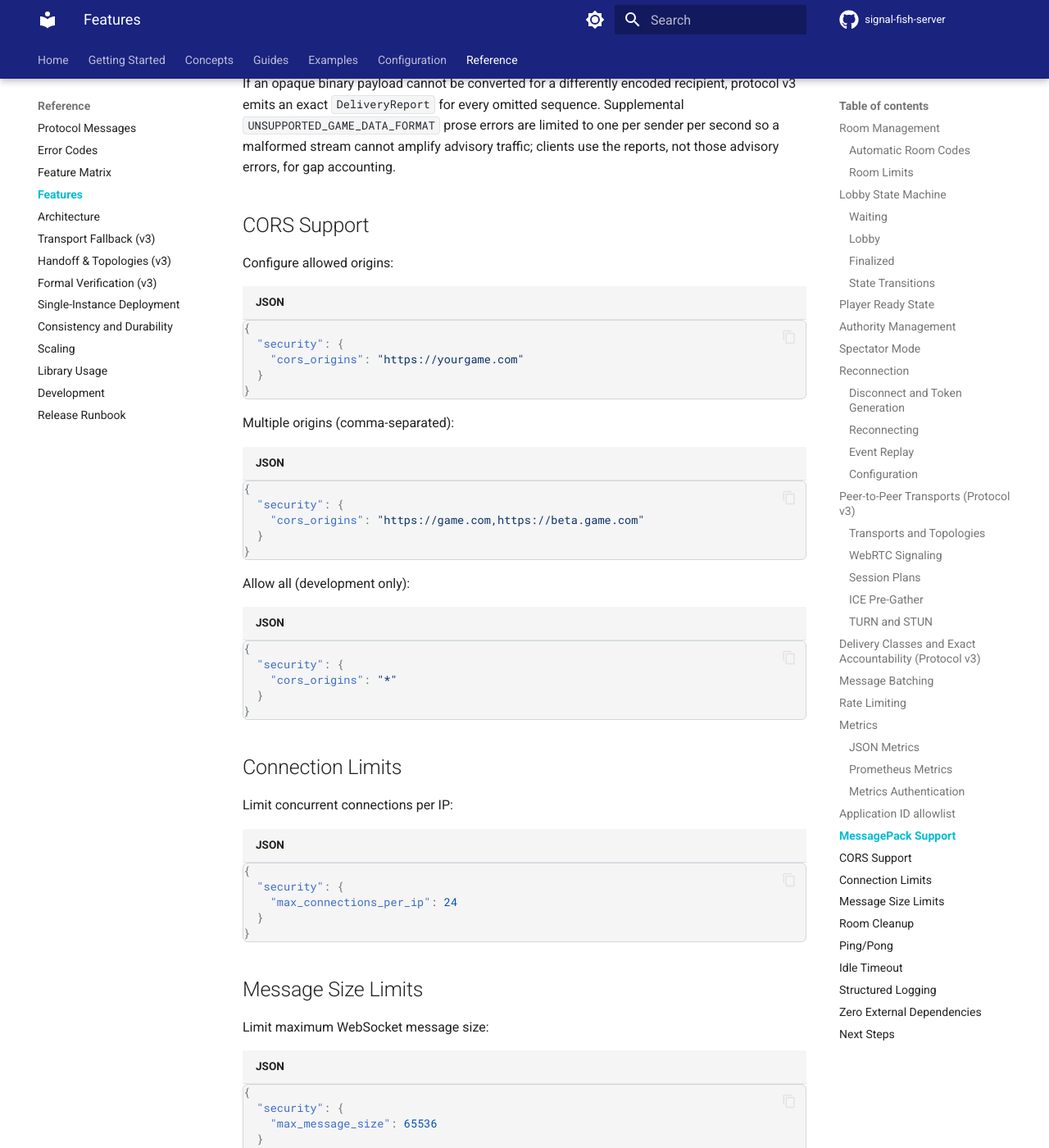
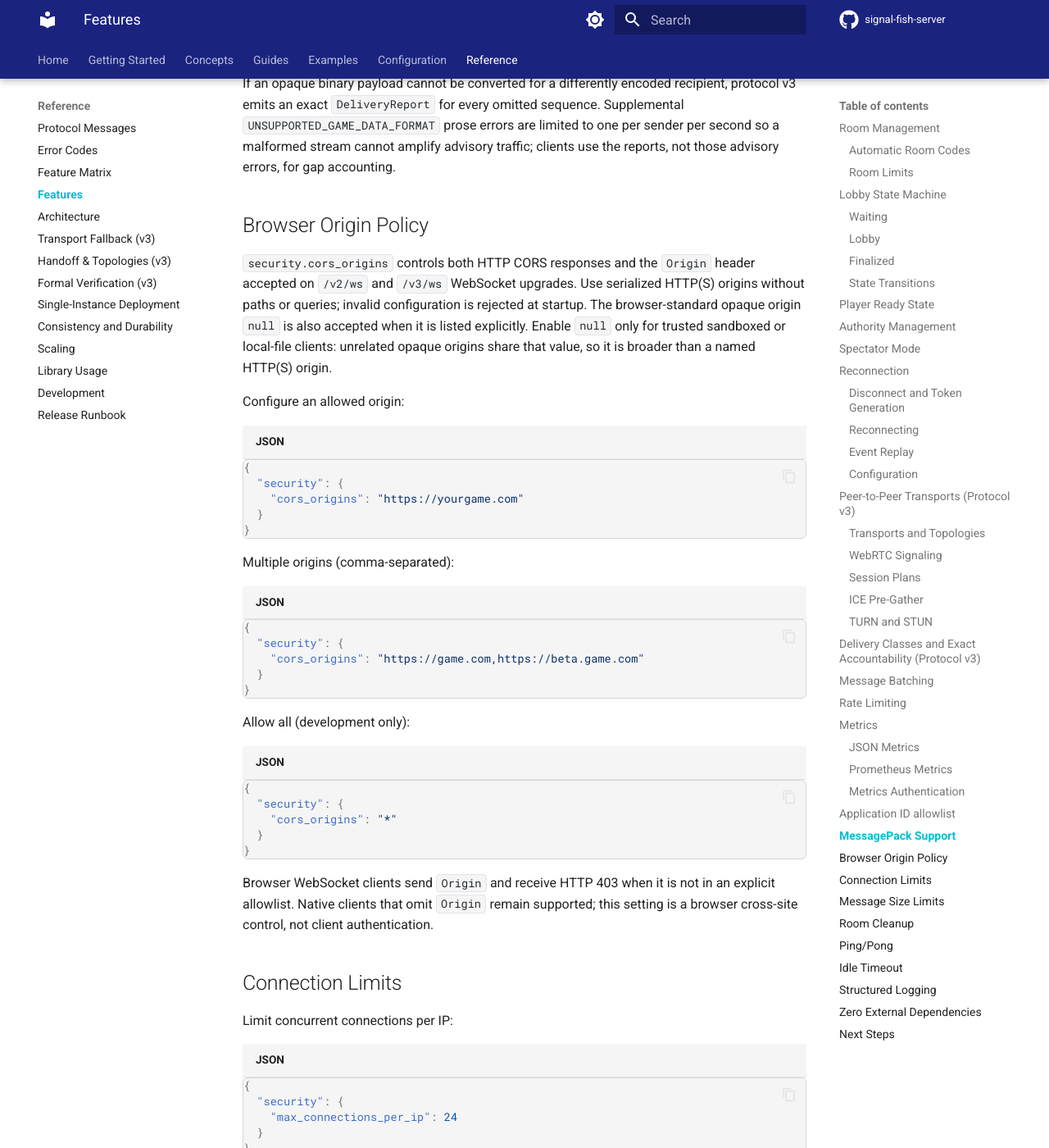
Before and after one commit to Ambiguous-Interactive/signal-fish-server, an MkDocs documentation site: the page built from docs/features.md, in a window 1280 px wide and 1400 px high, scrolled down 12326 px. Shown: the whole window at 82% size. Built offline with MkDocs 1.6.1 and Material for MkDocs 9.7.7, drawn with Linux system fonts in a browser that asks for light colours; comment, search, counter and statistics services are not loaded.

Commit message:
Document interop and Origin integrity

````diff
--- a/docs/features.md
+++ b/docs/features.md
@@ -618,9 +618,17 @@ sequence. Supplemental `UNSUPPORTED_GAME_DATA_FORMAT` prose errors are limited
 to one per sender per second so a malformed stream cannot amplify advisory
 traffic; clients use the reports, not those advisory errors, for gap accounting.
 
-## CORS Support
+## Browser Origin Policy
 
-Configure allowed origins:
+`security.cors_origins` controls both HTTP CORS responses and the `Origin`
+header accepted on `/v2/ws` and `/v3/ws` WebSocket upgrades. Use serialized
+HTTP(S) origins without paths or queries; invalid configuration is rejected at
+startup. The browser-standard opaque origin `null` is also accepted when it is
+listed explicitly. Enable `null` only for trusted sandboxed or local-file
+clients: unrelated opaque origins share that value, so it is broader than a
+named HTTP(S) origin.
+
+Configure an allowed origin:
 
 ```json
 
@@ -655,6 +663,10 @@ Allow all (development only):
 }
 
 ```
+
+Browser WebSocket clients send `Origin` and receive HTTP 403 when it is not in
+an explicit allowlist. Native clients that omit `Origin` remain supported;
+this setting is a browser cross-site control, not client authentication.
 
 ## Connection Limits
 
````
Also changed, not shown: CHANGELOG.md (+12 -0 lines), README.md (+1 -1 lines), docs/configuration.md (+1 -1 lines), docs/pre-deployment-checklist.md (+2 -2 lines), progress/session-110-interop-and-origin-integrity.md (added, +99 -0 lines).
